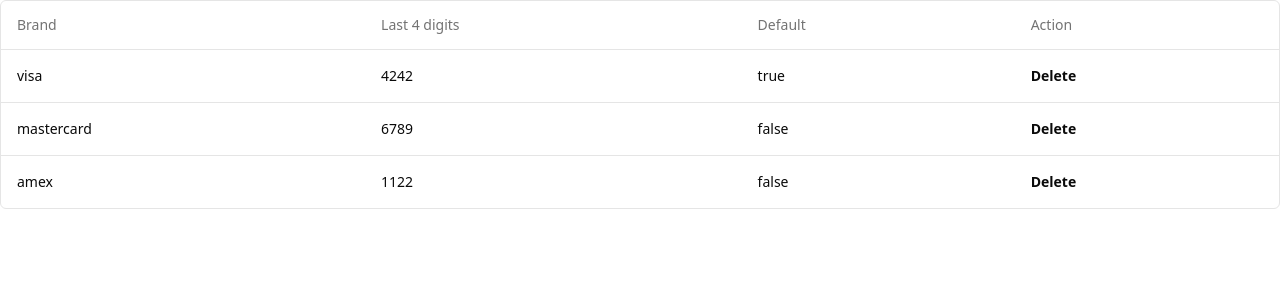
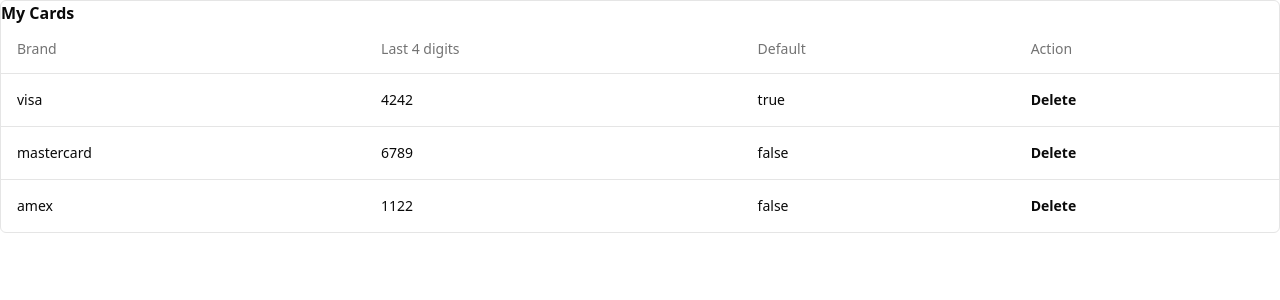
Before and after one commit to vladatsypyak/cards-manager, a React (Vite) app: page / in a window 1280 px wide. Shown: the top 300 px of the page. Built offline with nearby package versions, Linux system fonts and the light colour scheme.

Commit message:
feat: add table header

```diff
--- a/src/components/DataTable.tsx
+++ b/src/components/DataTable.tsx
@@ -30,6 +30,7 @@
 
         return (
             <div className="rounded-md border">
+                <h2 className={"font-bold"}>My Cards</h2>
                 <Table>
                     <TableHeader>
                         {table.getHeaderGroups().map((headerGroup) => (
```
